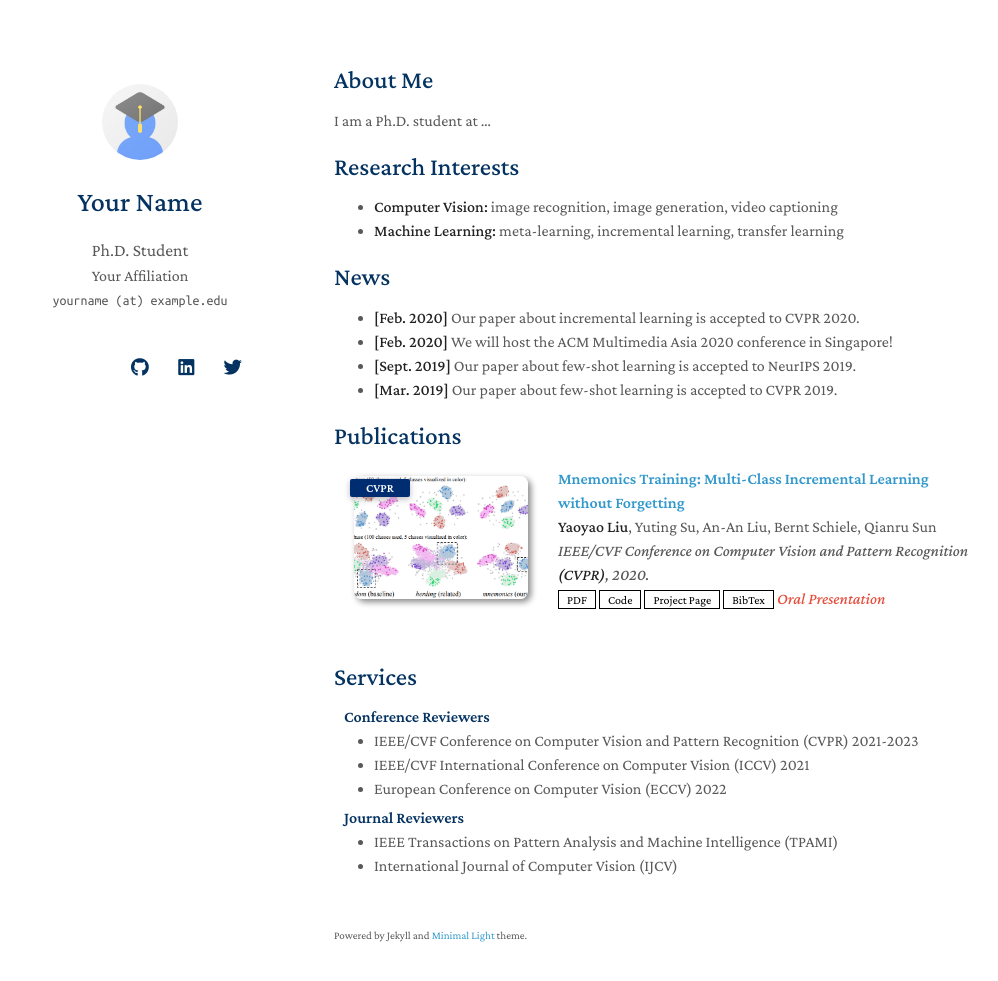
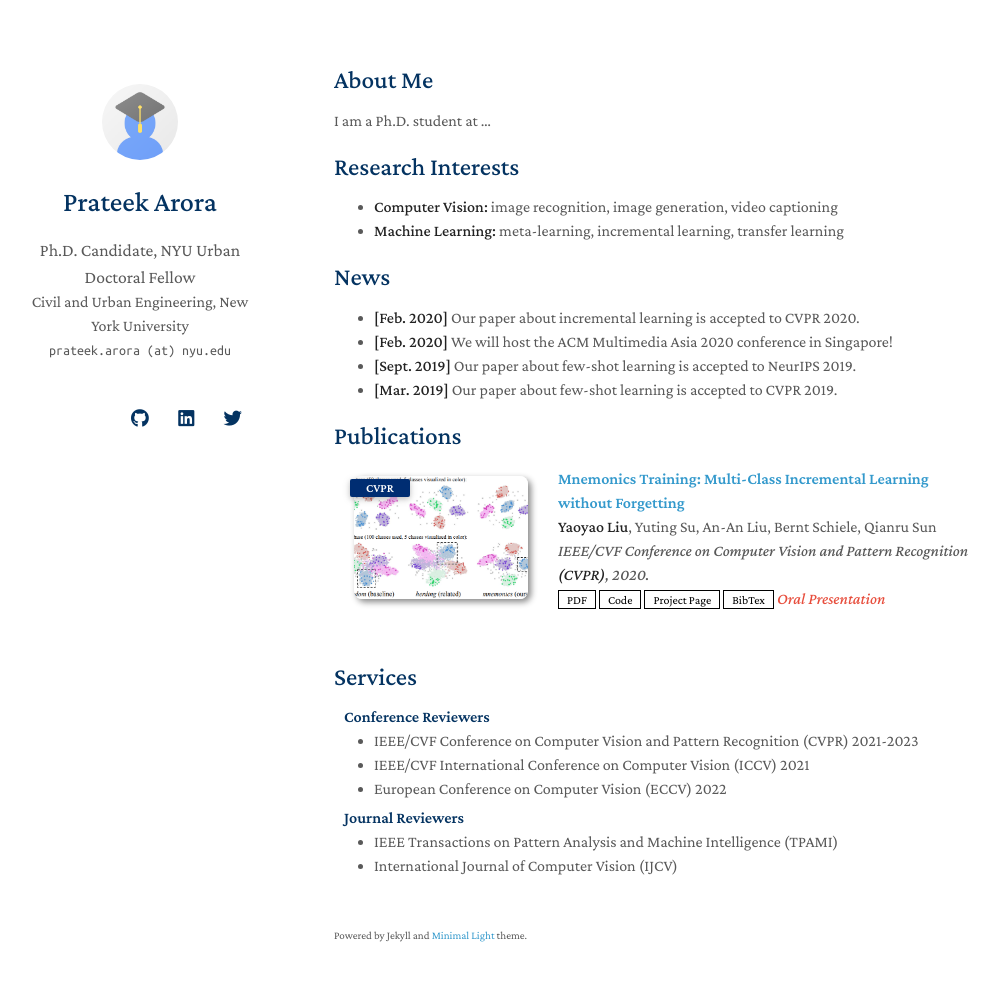
Before and after one commit to pa56/profile, a Jekyll site: the page built from index.md, in a window 1280 px wide and 1016 px high. Shown: the top 981 px of the window, without its empty margins (136-1134 px from the left). Built offline with Jekyll 4.4.1, drawn with Linux system fonts in a browser that asks for light colours; nearby versions of some CDN libraries; a style sheet for code colours, icons or effects is not loaded; our own code applies the rules of GitHub Pages for plain Markdown files.

Commit message:
Update _config.yml

```diff
--- a/_config.yml
+++ b/_config.yml
@@ -1,8 +1,8 @@
 # Basic Information
-title: Your Name
-position: Ph.D. Student
-affiliation: Your Affiliation
-email: yourname (at) example.edu
+title: Prateek Arora
+position: Ph.D. Candidate, NYU Urban Doctoral Fellow
+affiliation: Civil and Urban Engineering, New York University
+email: prateek.arora (at) nyu.edu
 
 # Search Engine Optimization (SEO)
 # The following information is used to improve the website traffic from search engines, e.g., Google.
@@ -30,7 +30,7 @@ enable_footnote: true
 
 # Google Analytics ID
 # Please remove this if you don't use Google Analytics
-google_analytics: UA-111540567-4
+# google_analytics: UA-111540567-4
 
 # Use this project as a remote theme for GitHub Pages
 # See the guide here: https://docs.github.com/en/pages/setting-up-a-github-pages-site-with-jekyll/adding-a-theme-to-your-github-pages-site-using-jekyll
```
